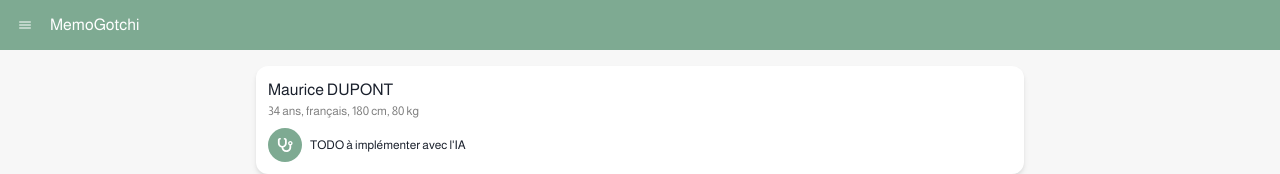
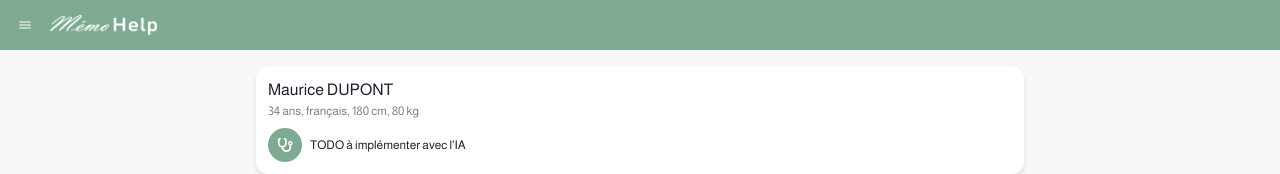
Before and after one commit to Wadoux-Nicolas/tamalou, a React (Vite) app in the folder front/: page / in a window 1280 px wide. Shown: the top 174 px of the page. Built offline with nearby package versions, Linux system fonts and the light colour scheme.

Commit message:
add logo

```diff
--- a/front/index.html
+++ b/front/index.html
@@ -4,7 +4,7 @@
     <meta charset="UTF-8" />
     <link rel="icon" type="image/svg+xml" href="/memogotchi.svg" />
     <meta name="viewport" content="width=device-width, initial-scale=1.0" />
-    <title>MemoGotchi</title>
+    <title>MemoHelp</title>
   </head>
   <body>
     <div id="root"></div>
--- a/front/src/components/Header.tsx
+++ b/front/src/components/Header.tsx
@@ -1,16 +1,33 @@
-import { Link, Flex, Text } from "@chakra-ui/react";
+import {Link, Flex, Text, Image} from "@chakra-ui/react";
 import Menu from "./Menu.tsx";
+import Logo from "../assets/logo.png";
+import {ReactNode} from "react";
 
 const Header = () => {
     return (
         <NavBarContainer>
             <Menu/>
-            <MenuItem to="/">MemoGotchi</MenuItem>
+            <MenuItem to="/">
+                <Image
+                    src={Logo}
+                    alt="MemoHelp"
+                    h="20px"
+                    objectFit="cover"
+                />
+            </MenuItem>
         </NavBarContainer>
     );
 };
 
-const MenuItem = ({ children, to = "/" }) => {
+const MenuItem = (
+    {
+        children,
+        to = "/",
+    } : {
+        children: ReactNode,
+        to?: string,
+    }
+) => {
     return (
         <Link href={to}>
             <Text display="block">
@@ -20,7 +37,13 @@ const MenuItem = ({ children, to = "/" }) => {
     );
 };
 
-const NavBarContainer = ({ children, ...props }) => {
+const NavBarContainer = (
+    {
+        children,
+    }: {
+        children: ReactNode,
+    }
+) => {
     return (
         <Flex
             as="nav"
@@ -30,7 +53,6 @@ const NavBarContainer = ({ children, ...props }) => {
             w="100%"
             bg="green.main"
             color="white"
-            {...props}
         >
             {children}
         </Flex>
--- a/front/src/components/Menu.tsx
+++ b/front/src/components/Menu.tsx
@@ -36,7 +36,7 @@ function Menu() {
                     color="white"
                 >
                     <DrawerCloseButton/>
-                    <DrawerHeader>MemoGotchi</DrawerHeader>
+                    <DrawerHeader>MemoHelp</DrawerHeader>
 
                     <DrawerBody>
                         <Box
--- /dev/null
+++ b/front/src/models/message.ts
@@ -0,0 +1,5 @@
+export interface MessageJson {
+    message: string;
+    category: string;
+    role: string;
+}
```
Also changed, not shown: front/src/assets/logo.png (added).
